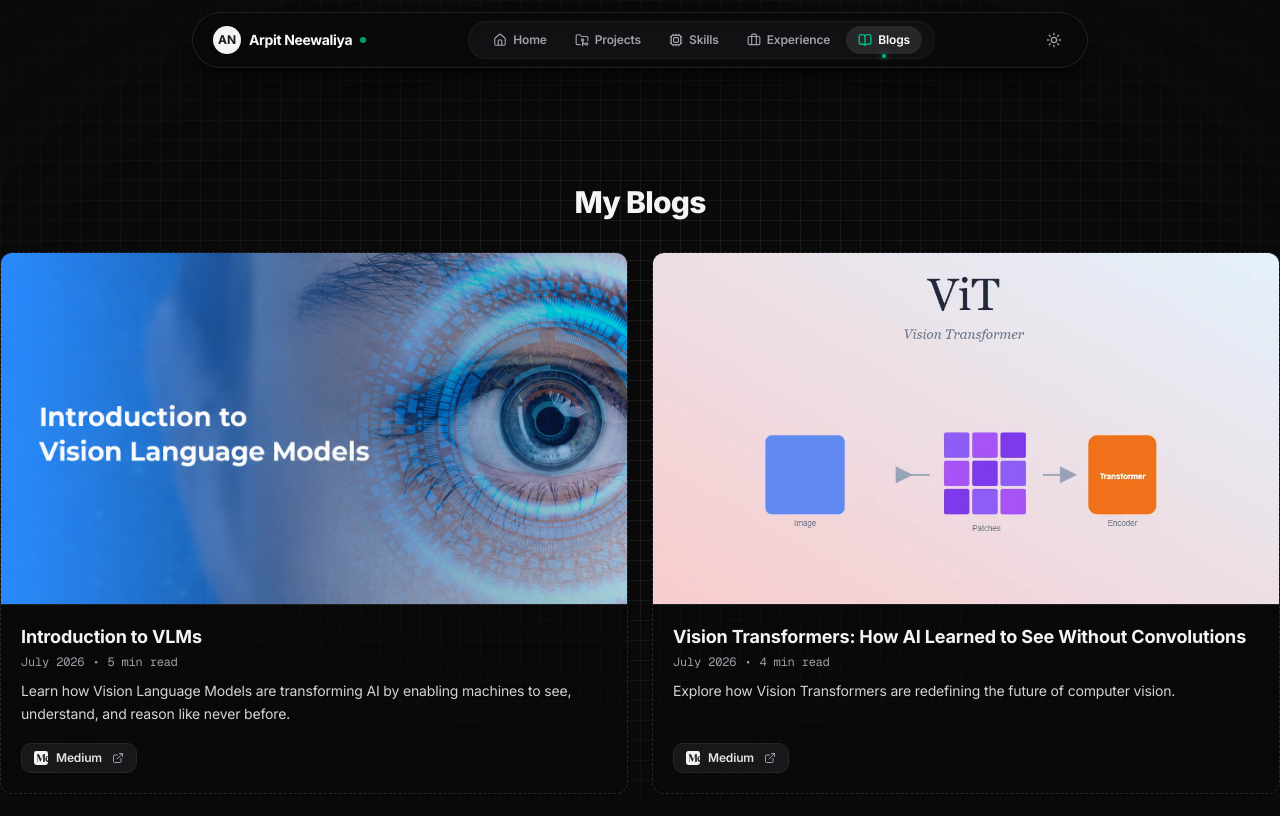
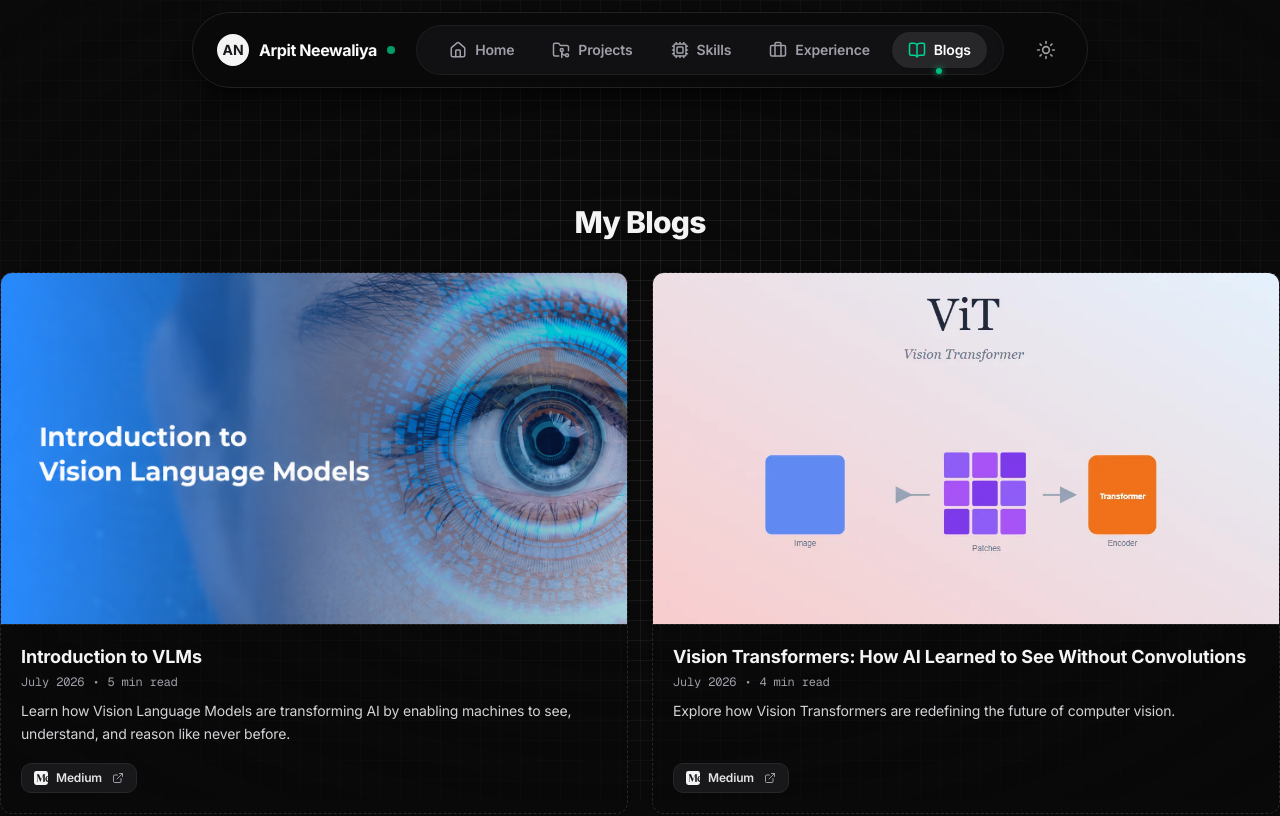
Before and after one commit to arpitneewaliya/arpitneewaliya-portfolio, a Next.js app: page /blog in a window 1280 px wide. Shown: the top 816 px of the page. Built offline with nearby package versions, Linux system fonts and the light colour scheme.

Commit message:
feat: add floating macOS-style responsive navigation bar component

```diff
--- a/src/components/Navbar.tsx
+++ b/src/components/Navbar.tsx
@@ -82,21 +82,21 @@ export function Navbar() {
 
   return (
     <header className="sticky top-3 z-50 w-full px-4 flex items-center justify-center">
-      <div className="w-full max-w-4xl mx-auto flex items-center justify-between gap-2 px-3 py-2 rounded-full border border-zinc-300/80 dark:border-zinc-800/80 bg-background/85 backdrop-blur-xl shadow-xl shadow-black/5 dark:shadow-black/40 transition-colors duration-200">
+      <div className="w-full max-w-4xl mx-auto flex items-center justify-between gap-3 px-4 py-3 rounded-full border border-zinc-300/80 dark:border-zinc-800/80 bg-background/85 backdrop-blur-xl shadow-xl shadow-black/5 dark:shadow-black/40 transition-colors duration-200">
 
         {/* Brand / Logo */}
-        <Link href="/" className="flex items-center gap-2 pl-2 group">
-          <div className="size-7 rounded-full bg-zinc-900 dark:bg-zinc-100 text-white dark:text-zinc-900 flex items-center justify-center font-bold text-xs shadow-sm transition-transform duration-300 group-hover:scale-105">
+        <Link href="/" className="flex items-center gap-2.5 pl-2 group">
+          <div className="size-8 rounded-full bg-zinc-900 dark:bg-zinc-100 text-white dark:text-zinc-900 flex items-center justify-center font-bold text-sm shadow-sm transition-transform duration-300 group-hover:scale-105">
             AN
           </div>
-          <span className="font-bold text-sm tracking-tight text-foreground hidden sm:inline-block">
+          <span className="font-bold text-base tracking-tight text-foreground hidden sm:inline-block">
             {PORTFOLIO_DATA.nickname}
           </span>
-          <span className="size-1.5 rounded-full bg-emerald-500 animate-pulse" />
+          <span className="size-2 rounded-full bg-emerald-500 animate-pulse" />
         </Link>
 
         {/* macOS Style Floating Command Dock (Desktop) */}
-        <nav className="hidden md:flex items-center gap-1 px-3 py-1 rounded-full border border-zinc-300/60 dark:border-zinc-800/60 bg-zinc-200/50 dark:bg-zinc-900/60 shadow-inner">
+        <nav className="hidden md:flex items-center gap-1.5 px-4 py-1.5 rounded-full border border-zinc-300/60 dark:border-zinc-800/60 bg-zinc-200/50 dark:bg-zinc-900/60 shadow-inner">
           {dockLinks.map((item) => {
             const Icon = item.icon;
             const isActive = activeSection === item.id;
@@ -107,25 +107,25 @@ export function Navbar() {
                 whileHover={{ scale: 1.15, y: -2 }}
                 whileTap={{ scale: 0.95 }}
                 transition={{ type: "spring", stiffness: 400, damping: 25 }}
-                className={`relative flex items-center gap-1.5 px-3 py-1.5 rounded-full text-xs font-semibold transition-all duration-200 group ${isActive
+                className={`relative flex items-center gap-2 px-4 py-2 rounded-full text-sm font-semibold transition-all duration-200 group ${isActive
                     ? "text-zinc-950 dark:text-white bg-white dark:bg-zinc-800 shadow-sm"
                     : "text-zinc-600 dark:text-zinc-400 hover:text-zinc-900 dark:hover:text-zinc-200 hover:bg-zinc-300/50 dark:hover:bg-zinc-800/50"
                   }`}
               >
-                <Icon className={`size-3.5 transition-colors ${isActive ? "text-emerald-600 dark:text-emerald-400" : ""}`} />
+                <Icon className={`size-4.5 transition-colors ${isActive ? "text-emerald-600 dark:text-emerald-400" : ""}`} />
                 <span>{item.name}</span>
 
                 {/* Active Indicator Glow Dot */}
                 {isActive && (
                   <motion.span
                     layoutId="activeDockDot"
-                    className="absolute -bottom-1 left-1/2 -translate-x-1/2 size-1 rounded-full bg-emerald-500 shadow-[0_0_6px_#10b981]"
+                    className="absolute -bottom-1.5 left-1/2 -translate-x-1/2 size-1.5 rounded-full bg-emerald-500 shadow-[0_0_6px_#10b981]"
                     transition={{ type: "spring", stiffness: 350, damping: 30 }}
                   />
                 )}
 
                 {/* macOS Hover Tooltip */}
-                <span className="pointer-events-none absolute -bottom-9 left-1/2 -translate-x-1/2 px-2 py-0.5 rounded-md bg-zinc-900 text-white dark:bg-zinc-100 dark:text-zinc-900 text-[10px] font-mono font-medium opacity-0 group-hover:opacity-100 group-hover:-translate-y-0.5 transition-all duration-200 shadow-md whitespace-nowrap z-50">
+                <span className="pointer-events-none absolute -bottom-10 left-1/2 -translate-x-1/2 px-2.5 py-1 rounded-md bg-zinc-900 text-white dark:bg-zinc-100 dark:text-zinc-900 text-xs font-mono font-medium opacity-0 group-hover:opacity-100 group-hover:-translate-y-0.5 transition-all duration-200 shadow-md whitespace-nowrap z-50">
                   {item.name}
                 </span>
               </motion.a>
@@ -142,9 +142,9 @@ export function Navbar() {
               whileTap={{ scale: 0.92 }}
               type="button"
               aria-label="Toggle theme"
-              className="p-2 rounded-full text-muted-foreground hover:text-foreground hover:bg-zinc-200/80 dark:hover:bg-zinc-800/80 transition-all border border-transparent hover:border-zinc-300 dark:hover:border-zinc-800 cursor-pointer"
+              className="p-2.5 rounded-full text-muted-foreground hover:text-foreground hover:bg-zinc-200/80 dark:hover:bg-zinc-800/80 transition-all border border-transparent hover:border-zinc-300 dark:hover:border-zinc-800 cursor-pointer"
             >
-              {theme === "dark" ? <Sun className="size-4" /> : <Moon className="size-4" />}
+              {theme === "dark" ? <Sun className="size-5" /> : <Moon className="size-5" />}
             </motion.button>
           )}
 
@@ -153,9 +153,9 @@ export function Navbar() {
             onClick={() => setIsMobileMenuOpen(!isMobileMenuOpen)}
             type="button"
             aria-label="Toggle menu"
-            className="md:hidden p-2 rounded-full text-muted-foreground hover:text-foreground hover:bg-zinc-200/80 dark:hover:bg-zinc-800/80 transition-all cursor-pointer"
+            className="md:hidden p-2.5 rounded-full text-muted-foreground hover:text-foreground hover:bg-zinc-200/80 dark:hover:bg-zinc-800/80 transition-all cursor-pointer"
           >
-            {isMobileMenuOpen ? <X className="size-4.5" /> : <Menu className="size-4.5" />}
+            {isMobileMenuOpen ? <X className="size-5" /> : <Menu className="size-5" />}
           </button>
         </div>
       </div>
```
